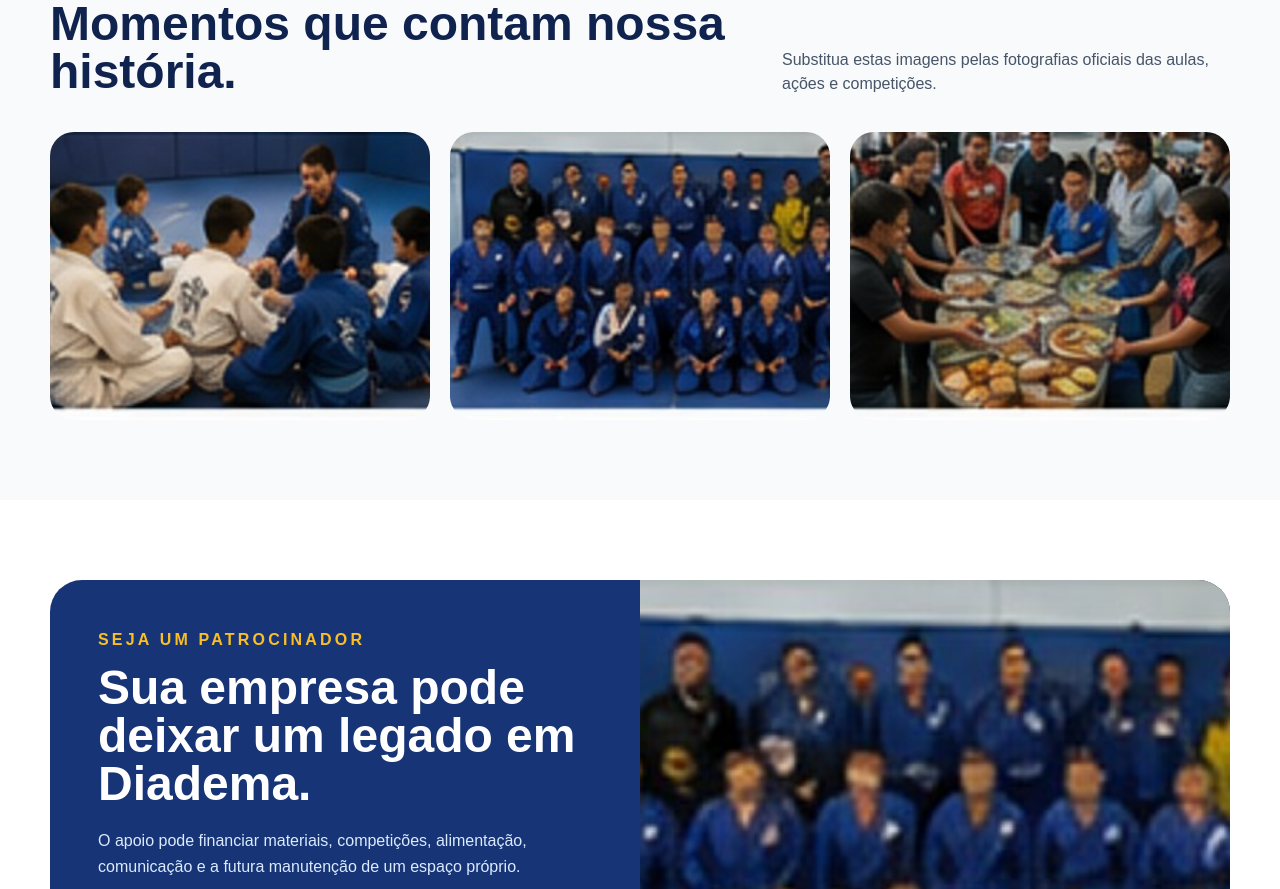
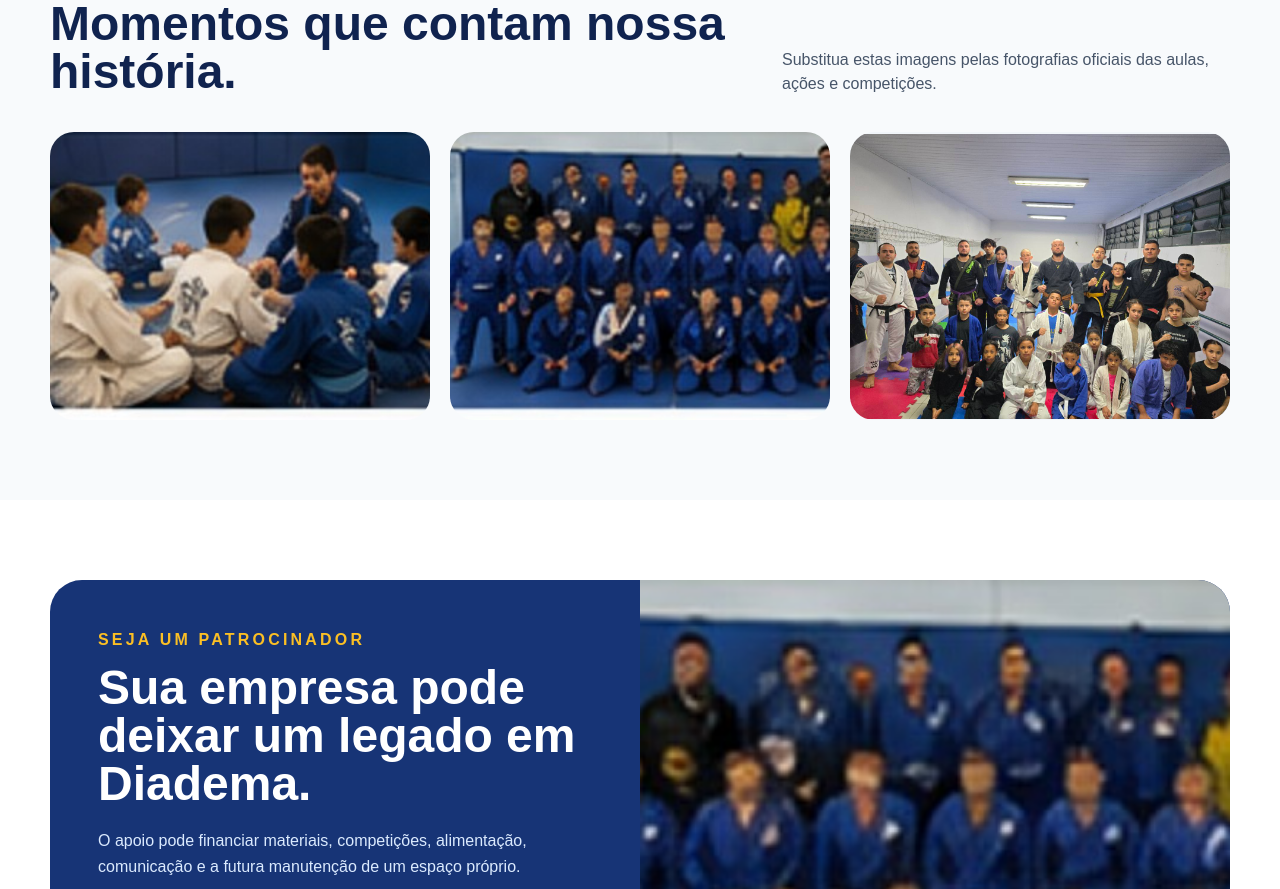
Before and after one commit to chefdcg20-commits/maocommao.org.com, a Next.js app: page / in a window 1280 px wide. Shown: the part 3920-4809 px from the top of the page. Built offline with nearby package versions, Linux system fonts and the light colour scheme.

Commit message:
Adiciona foto da turma à galeria

```diff
--- a/app/page.tsx
+++ b/app/page.tsx
@@ -24,6 +24,12 @@ const team = [
   ['Marconi Zovico', 'Professor'],
   ['Luizão', 'Professor'],
   ['Marcos', 'Professor']
+];
+
+const galleryImages = [
+  ['gallery-1.jpg', 'Registro das atividades do projeto 1'],
+  ['gallery-2.jpg', 'Registro das atividades do projeto 2'],
+  ['gallery-3.jpg', 'Professores e alunos do Projeto Mão com Mão reunidos no tatame']
 ];
 
 export default function Home() {
@@ -181,7 +187,7 @@ export default function Home() {
         <div className="container-site">
           <div className="flex flex-col justify-between gap-4 sm:flex-row sm:items-end"><div><p className="font-black uppercase tracking-[0.2em] text-brand-600">Galeria</p><h2 className="mt-3 text-3xl font-black text-brand-900 sm:text-5xl">Momentos que contam nossa história.</h2></div><p className="max-w-md text-slate-600">Substitua estas imagens pelas fotografias oficiais das aulas, ações e competições.</p></div>
           <div className="mt-9 grid gap-5 md:grid-cols-3">
-            {['gallery-1.jpg', 'gallery-2.jpg', 'gallery-3.jpg'].map((file, index) => <div key={file} className="overflow-hidden rounded-3xl"><Image src={`/images/${file}`} alt={`Registro das atividades do projeto ${index + 1}`} width={700} height={520} className="h-72 w-full object-cover transition duration-500 hover:scale-105" /></div>)}
+            {galleryImages.map(([file, alt]) => <div key={file} className="overflow-hidden rounded-3xl"><Image src={`/images/${file}`} alt={alt} width={700} height={520} className={`h-72 w-full transition duration-500 hover:scale-105 ${file === 'gallery-3.jpg' ? 'bg-slate-100 object-contain' : 'object-cover'}`} /></div>)}
           </div>
         </div>
       </section>
```
Also changed, not shown: public/images/gallery-3.jpg.
